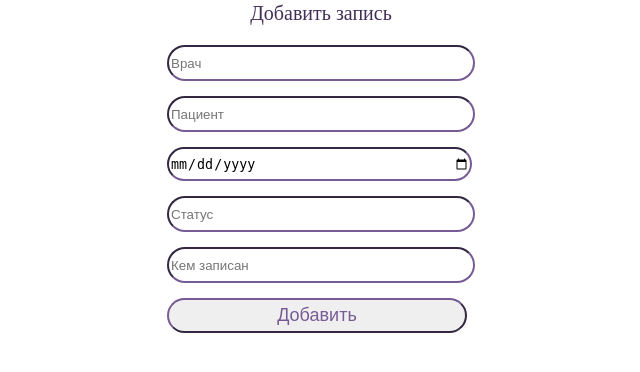
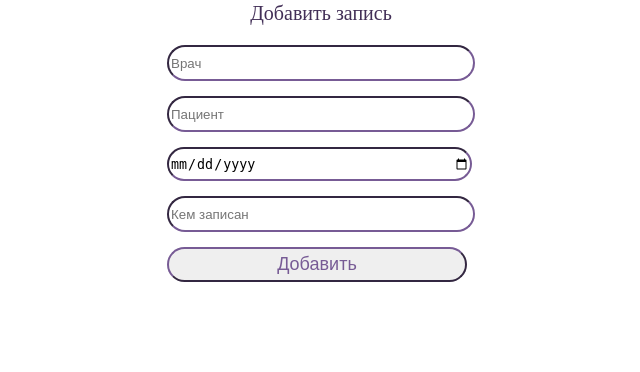
Before and after one commit to alPumpur/pr_back_1, a PHP site: template views/site/visit.php in a window 1280 px wide. Shown: the part 184-556 px from the top of the page, without its empty margins (319-959 px from the left). Run offline with PHP 8.4, Linux system fonts and the light colour scheme; the template is opened without the code that fills it, so the values that code supplies are empty.

Commit message:
добавление постов на страницах

```diff
--- a/app/Controller/Site.php
+++ b/app/Controller/Site.php
@@ -92,7 +92,7 @@ class Site
     public function patient(Request $request): string
     {
         $patient = Patient::all();
-        if ($request->method === 'POST'&& Doctor::create($request->all())){
+        if ($request->method === 'POST'&& Patient::create($request->all())){
             app()->route->redirect('/patient');
         }
         return new View('site.patient', ['patient' => $patient]);
@@ -100,7 +100,7 @@ class Site
     public function visit(Request $request): string
     {
         $visit = Visit::all();
-        if ($request->method === 'POST'&& Doctor::create($request->all())){
+        if ($request->method === 'POST'&& Visit::create($request->all())){
             app()->route->redirect('/visit');
         }
         return new View('site.visit', ['visit' => $visit]);
--- a/app/Model/Visit.php
+++ b/app/Model/Visit.php
@@ -13,7 +13,6 @@ class Visit extends Model
         'id_doctor',
         'id_patient',
         'date',
-        'status',
         'assistant',
     ];
 }
--- a/views/site/doctor.php
+++ b/views/site/doctor.php
@@ -2,8 +2,9 @@
 <div class="form-addition" >
     <p class="form-addition-title">Добавить врача</p>
     <form class="form-addition-text" method="post">
+    <input name="csrf_token" type="hidden" value="<?= app()->auth::generateCSRF() ?>"/>
         <label><input class="input" type="text" name="name" placeholder="ФИО"></label>
-        <label><input class="input" type="date" name="date" placeholder="Дата рождения"></label>
+        <label><input class="input" type="date" name="birthdate" placeholder="Дата рождения"></label>
         <label><input class="input" type="text" name="post" placeholder="Должность"></label>
         <label><input class="input" type="text" name="specialization" placeholder="Специализация"></label>
         <button class="button-addition">Добавить</button>
--- a/views/site/patient.php
+++ b/views/site/patient.php
@@ -2,8 +2,9 @@
 <div class="form-addition" >
     <p class="form-addition-title">Добавить пациента</p>
     <form class="form-addition-text" method="post">
+        <input name="csrf_token" type="hidden" value="<?= app()->auth::generateCSRF() ?>"/>
         <label><input class="input" type="text" name="name" placeholder="ФИО"></label>
-        <label><input class="input" type="date" name="date" placeholder="Дата рождения"></label>
+        <label><input class="input" type="date" name="birthdate" placeholder="Дата рождения"></label>
         <button class="button-addition">Добавить</button>
     </form>
 </div>
--- a/views/site/visit.php
+++ b/views/site/visit.php
@@ -2,10 +2,10 @@
 <div class="form-addition" >
     <p class="form-addition-title">Добавить запись</p>
     <form class="form-addition-text" method="post">
-        <label><input class="input" type="text" name="doctor_id" placeholder="Врач"></label>
-        <label><input class="input" type="text" name="patient_id" placeholder="Пациент"></label>
-        <label><input class="input" type="date" name="data" placeholder="Дата приёма"></label>
-        <label><input class="input" type="text" name="status" placeholder="Статус"></label>
+    <input name="csrf_token" type="hidden" value="<?= app()->auth::generateCSRF() ?>"/>
+        <label><input class="input" type="text" name="id_doctor" placeholder="Врач"></label>
+        <label><input class="input" type="text" name="id_patient" placeholder="Пациент"></label>
+        <label><input class="input" type="date" name="date" placeholder="Дата приёма"></label>
         <label><input class="input" type="text" name="assistent" placeholder="Кем записан"></label>
         <button class="button-addition">Добавить</button>
     </form>
@@ -19,7 +19,6 @@
             echo '<p>Врач: ' . $visit->id_doctor . '</p>';
             echo '<p>Пациент: ' . $visit->id_patient . '</p>';
             echo '<p>Дата приёма: ' . $visit->date . '</p>';
-            echo '<p>Статус: ' . $visit->status . '</p>';
             echo '<p>Записан: ' . $visit->assistant . '</p>';
             echo '</div>' ;
         }
```
Also changed, not shown: config/db.php (+6 -7 lines).
